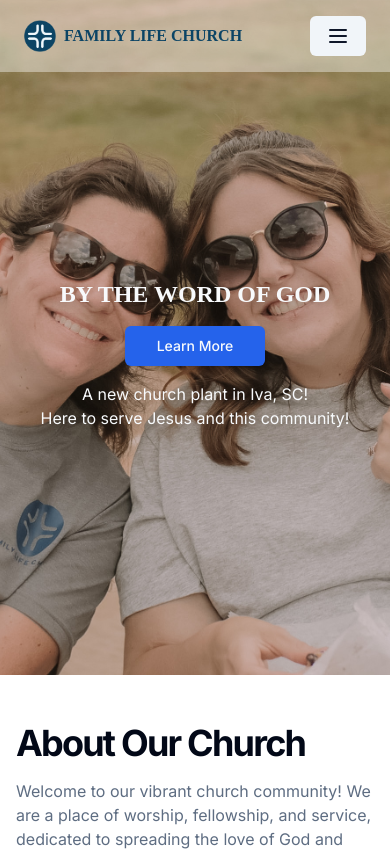
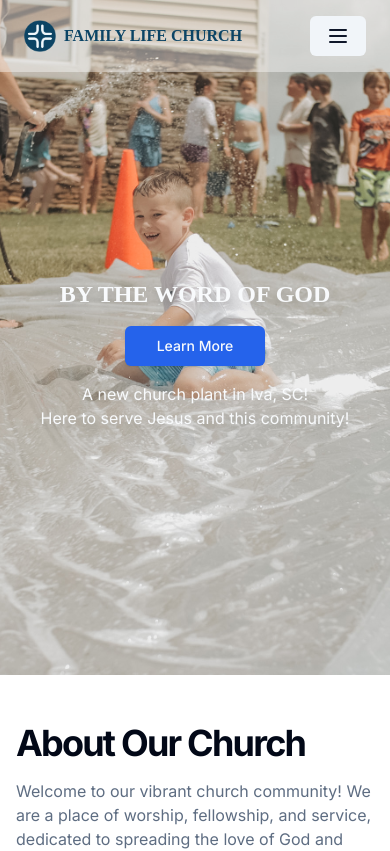
Before and after one commit to aberry520/family-life, a Next.js app: page / in a window 390 px wide. Shown: the top 851 px of the page. Built offline with nearby package versions, Linux system fonts and the light colour scheme; a web font is replaced by a local one.

Commit message:
mobile back ground bug fix

```diff
--- a/src/components/landing.tsx
+++ b/src/components/landing.tsx
@@ -1,11 +1,9 @@
 import Link from "next/link";
 import { useEffect, useState } from "react";
+import useWindowDimensions from "../../utils";
 
 export default function Landing() {
-  const [currentBgUrl, setCurrentBgUrl] = useState("/images/waterday/IMG_8130.JPG");
-  const [currentIndex, setCurrentIndex] = useState(1);
-
-  useEffect(() => {
+  const { width } = useWindowDimensions();
   const backgrounds = [
     "/images/waterday/IMG_8130.JPG",
     "/images/waterday/IMG_8192.JPG",
@@ -17,9 +15,13 @@ export default function Landing() {
     "/images/waterday/IMG_8879.JPG",
     "/images/waterday/IMG_8919.JPG",
   ];
+  const randomIndex = Math.floor(Math.random() * backgrounds.length);
+  const [currentBgUrl, setCurrentBgUrl] = useState(backgrounds[randomIndex]);
+  const [currentIndex, setCurrentIndex] = useState(randomIndex + 1);
 
+  useEffect(() => {
+    if (width > 768) {
       const changeBackground = () => {
-      console.log("Changing background");
         setTimeout(() => {
           setCurrentBgUrl(backgrounds[currentIndex]);
           setCurrentIndex(currentIndex + 1);
@@ -28,9 +30,9 @@ export default function Landing() {
           }
         }, 12000);
       };
-
       changeBackground();
-  }, [currentBgUrl]);
+    }
+  }, [currentBgUrl, width]);
   return (
     <section
       className="w-full pb-12 pt-20 md:pb-24 md:pt-32 lg:pb-32 lg:pt-40 xl:pb-48 xl:pt-56 bg-cover bg-center flex justify-center items-center fade-bg"
```
Lines whose indentation alone changed are shown as unchanged.
